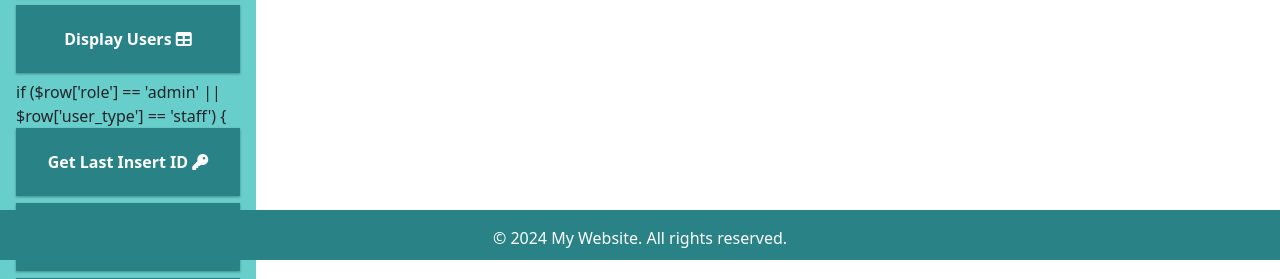
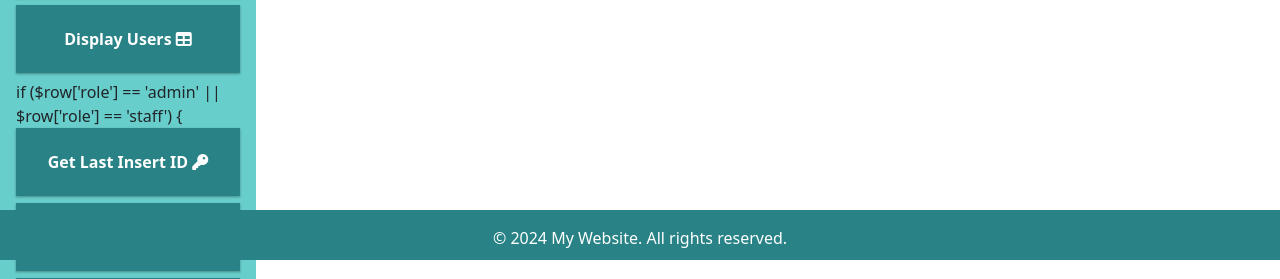
Before and after one commit to arcelda/Starter_Project, a PHP site: page /audio.php in a window 1280 px wide. Shown: the part 540-819 px from the top of the page. Run offline with PHP 8.4, Linux system fonts and the light colour scheme; the visitor is signed in with stand-in values (Sample User, id 1).

Commit message:
role update

```diff
--- a/includes/nav.php
+++ b/includes/nav.php
@@ -13,7 +13,7 @@
 
         <!-- <li><a href="display_customers.php">Display Customers<i class="fas fa-table"></i></a></li> -->
 
-        if ($row['role'] == 'admin' || $row['user_type'] == 'staff') {
+        if ($row['role'] == 'admin' || $row['role'] == 'staff') {
             <li><a href="get_last_insert_id.php">Get Last Insert ID <i class="fas fa-key"></i></a></li>
             <li><a href="select_data.php">Select Data <i class="fas fa-search"></i></a></li>
             <li><a href="select_data_into_datatable.php">Select Data Into Datatable <i class="fas fa-table"></i></a></li>
```
